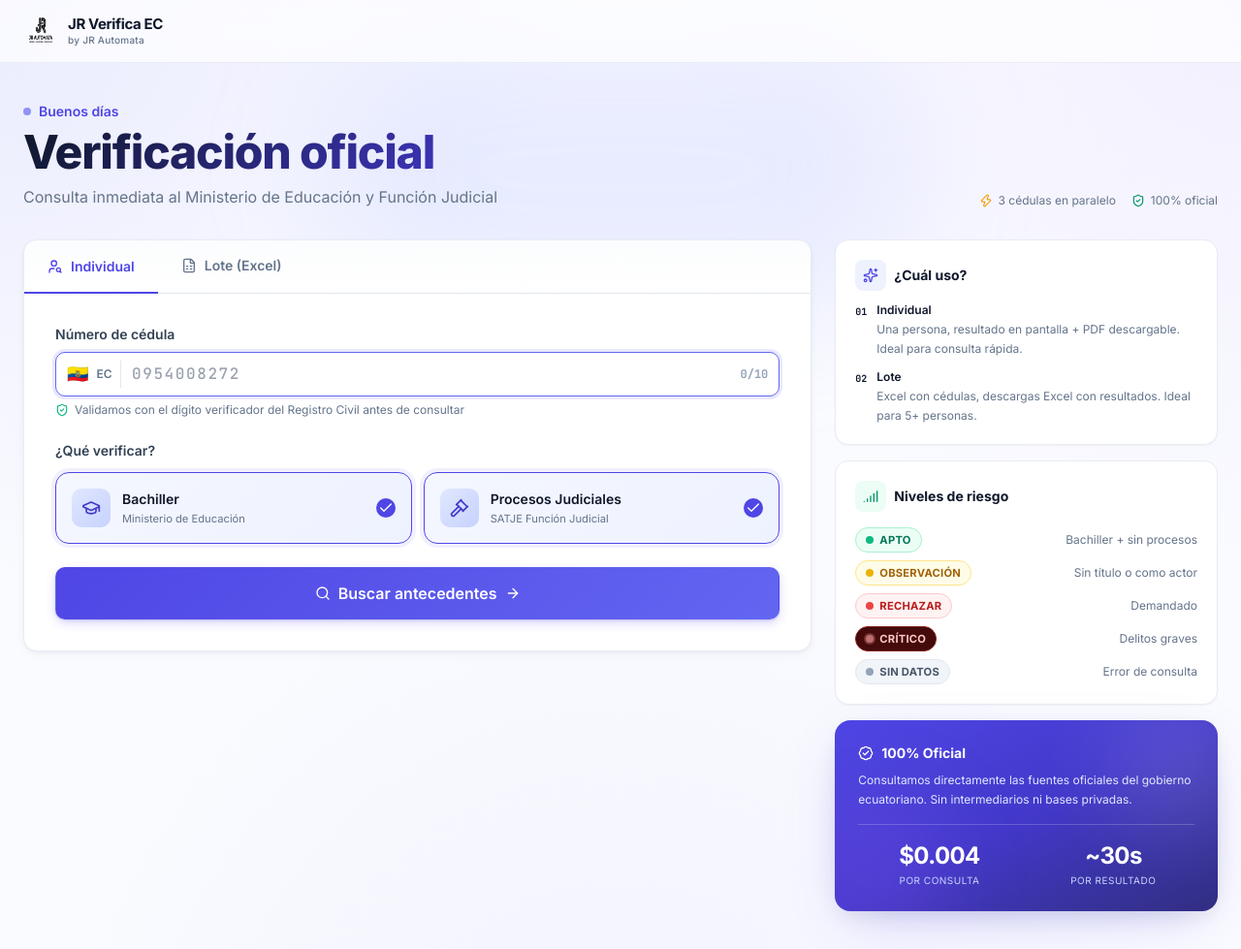
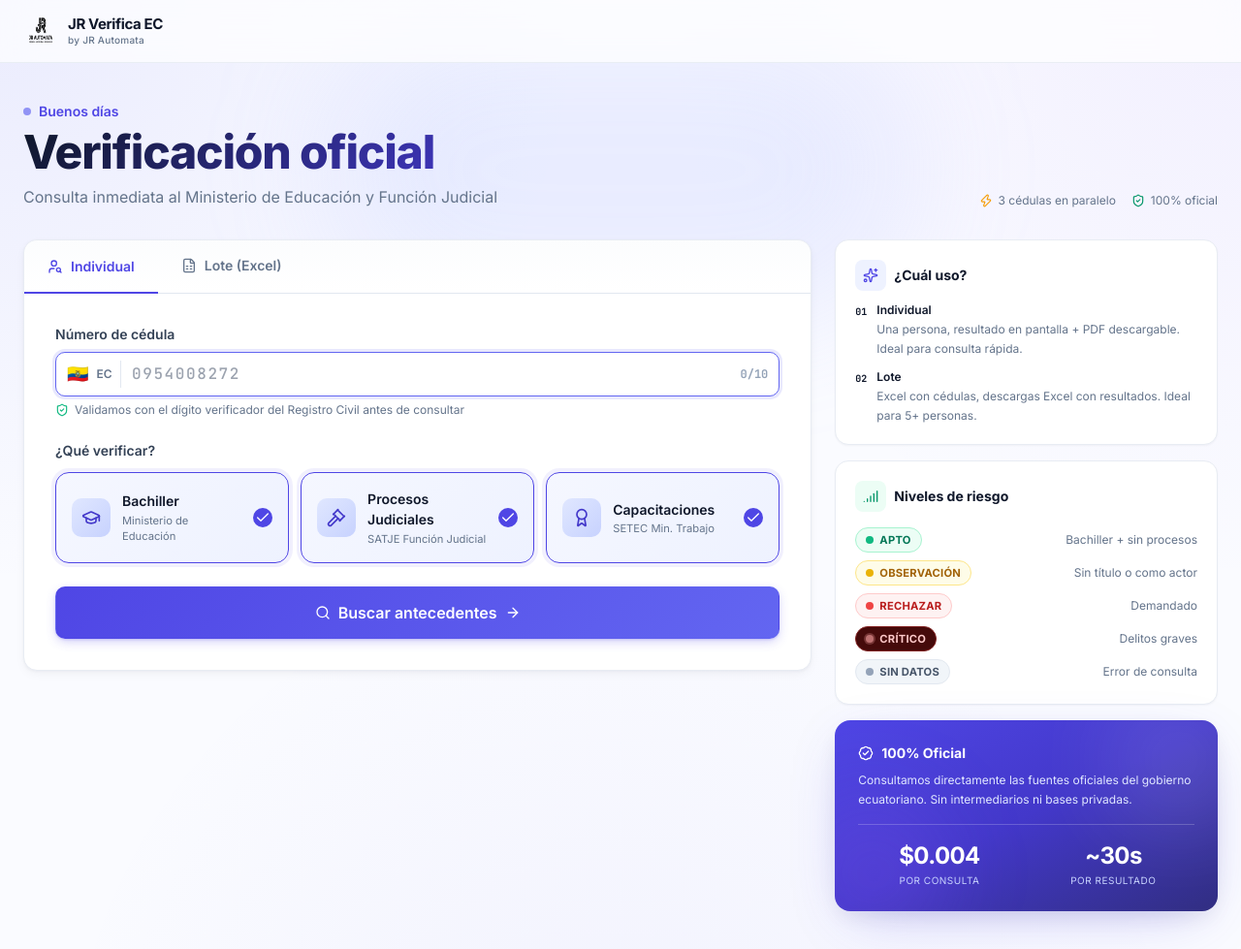
Before and after one commit to JostinRendonL/jr-verifica-ec, a FastAPI app: template src/templates/upload.html in a window 1280 px wide. Shown: the top 979 px of the page at 97% size. Run offline with FastAPI, Linux system fonts and the light colour scheme; the template is opened without the code that fills it, so the values that code supplies are empty; parts of the project's set-up code (start-up, migrations or seed data) failed here and were passed over; some libraries are stand-ins or nearby versions.

Commit message:
feat: checkbox SETEC visible en formulario de busqueda
- upload.html: tercer checkbox Capacitaciones SETEC (checked por defecto)
- bg_client.py: tipo=setec mapea a /consultar/setec
- main.py: recibe setec_check, llama SETEC en paralelo cuando no es completo

Co-Authored-By: Claude Sonnet 4.6 <noreply@anthropic.com>

```diff
--- a/src/bg_client.py
+++ b/src/bg_client.py
@@ -34,6 +34,7 @@ async def consultar(
         "bachiller": "/consultar/bachiller",
         "satje":     "/consultar/satje",
         "completo":  "/consultar/completo",
+        "setec":     "/consultar/setec",
     }[tipo]
 
     try:
--- a/src/main.py
+++ b/src/main.py
@@ -212,10 +212,11 @@ async def procesar(
 @app.post("/buscar", response_class=HTMLResponse)
 async def buscar_individual(
     request: Request,
-    cedula:    str = Form(...),
-    bachiller: str = Form(""),
-    satje:     str = Form(""),
-    forzar:    str = Form(""),         # si está presente, ignora caché
+    cedula:      str = Form(...),
+    bachiller:   str = Form(""),
+    satje:       str = Form(""),
+    setec_check: str = Form(""),
+    forzar:      str = Form(""),
     jr_session: str | None = Cookie(None),
 ):
     if not _autenticado(jr_session):
@@ -225,17 +226,20 @@ async def buscar_individual(
     if not cedula_valida_ec(cedula):
         return RedirectResponse(url="/?error=cedula_invalida", status_code=303)
 
-    quiere_b = bool(bachiller)
-    quiere_s = bool(satje)
-    if not quiere_b and not quiere_s:
+    quiere_b     = bool(bachiller)
+    quiere_s     = bool(satje)
+    quiere_setec = bool(setec_check)
+    if not quiere_b and not quiere_s and not quiere_setec:
         return RedirectResponse(url="/?error=sin_seleccion", status_code=303)
 
     if quiere_b and quiere_s:
-        tipo = "completo"
+        tipo = "completo"   # SETEC viene gratis bundled en completo
     elif quiere_b:
         tipo = "bachiller"
+    elif quiere_s:
+        tipo = "satje"
     else:
-        tipo = "satje"
+        tipo = "setec"      # solo SETEC seleccionado
 
     # ── Cache ────────────────────────────────────────────────────────────────
     cached = None if forzar else buscar_cache(cedula, tipo)
@@ -258,17 +262,27 @@ async def buscar_individual(
                 cached["nombre"] = s_c["nombre"]
         resultado = {**cached, "_cache": True}
     else:
-        raw = await consultar(cedula, tipo=tipo)
-        b = extraer_bachiller(raw) if quiere_b else None
-        s = extraer_satje(raw)     if quiere_s else None
-        # SETEC viene automáticamente en /completo (sin coste extra de tiempo)
-        setec = extraer_setec(raw) if (quiere_b and quiere_s) else None
+        # Si tipo != completo pero también quiere SETEC → llamadas en paralelo
+        if quiere_setec and tipo != "completo" and tipo != "setec":
+            raw, raw_setec = await asyncio.gather(
+                consultar(cedula, tipo=tipo),
+                consultar(cedula, tipo="setec"),
+            )
+        elif tipo == "setec":
+            raw        = await consultar(cedula, tipo="setec")
+            raw_setec  = raw
+        else:
+            raw       = await consultar(cedula, tipo=tipo)
+            raw_setec = raw   # completo ya trae setec bundled
+
+        b     = extraer_bachiller(raw)      if quiere_b     else None
+        s     = extraer_satje(raw)          if quiere_s     else None
+        setec = extraer_setec(raw_setec)    if quiere_setec else None
 
         sem = ""
         if quiere_b and quiere_s:
             sem = _calcular_semaforo(b or {}, s or {}, "completo")
 
-        # Prioridad de nombre: Bachiller → SATJE → vacío
         nombre = ""
         if b and b.get("nombre"):
             nombre = b.get("nombre")
--- a/src/templates/upload.html
+++ b/src/templates/upload.html
@@ -89,7 +89,7 @@
 
                     <div>
                         <label class="block text-sm font-semibold text-slate-700 mb-3">¿Qué verificar?</label>
-                        <div class="grid sm:grid-cols-2 gap-3">
+                        <div class="grid sm:grid-cols-3 gap-3">
                             <label class="check-card">
                                 <input type="checkbox" name="bachiller" value="1" checked class="check-input">
                                 <div class="check-icon"><i data-lucide="graduation-cap" class="icon-md"></i></div>
@@ -106,6 +106,16 @@
                                 <div class="check-text">
                                     <div class="check-title">Procesos Judiciales</div>
                                     <div class="check-sub">SATJE Función Judicial</div>
+                                </div>
+                                <i data-lucide="check" class="check-mark icon-sm"></i>
+                            </label>
+
+                            <label class="check-card">
+                                <input type="checkbox" name="setec_check" value="1" checked class="check-input">
+                                <div class="check-icon"><i data-lucide="award" class="icon-md"></i></div>
+                                <div class="check-text">
+                                    <div class="check-title">Capacitaciones</div>
+                                    <div class="check-sub">SETEC Min. Trabajo</div>
                                 </div>
                                 <i data-lucide="check" class="check-mark icon-sm"></i>
                             </label>
@@ -144,7 +154,7 @@
 
                     <div>
                         <label class="block text-sm font-semibold text-slate-700 mb-3">¿Qué verificar?</label>
-                        <div class="grid sm:grid-cols-2 gap-3">
+                        <div class="grid sm:grid-cols-3 gap-3">
                             <label class="check-card">
                                 <input type="checkbox" name="bachiller" value="1" checked class="check-input">
                                 <div class="check-icon"><i data-lucide="graduation-cap" class="icon-md"></i></div>
@@ -161,6 +171,16 @@
                                 <div class="check-text">
                                     <div class="check-title">Procesos Judiciales</div>
                                     <div class="check-sub">SATJE Función Judicial</div>
+                                </div>
+                                <i data-lucide="check" class="check-mark icon-sm"></i>
+                            </label>
+
+                            <label class="check-card">
+                                <input type="checkbox" name="setec_check" value="1" checked class="check-input">
+                                <div class="check-icon"><i data-lucide="award" class="icon-md"></i></div>
+                                <div class="check-text">
+                                    <div class="check-title">Capacitaciones</div>
+                                    <div class="check-sub">SETEC Min. Trabajo</div>
                                 </div>
                                 <i data-lucide="check" class="check-mark icon-sm"></i>
                             </label>
```
